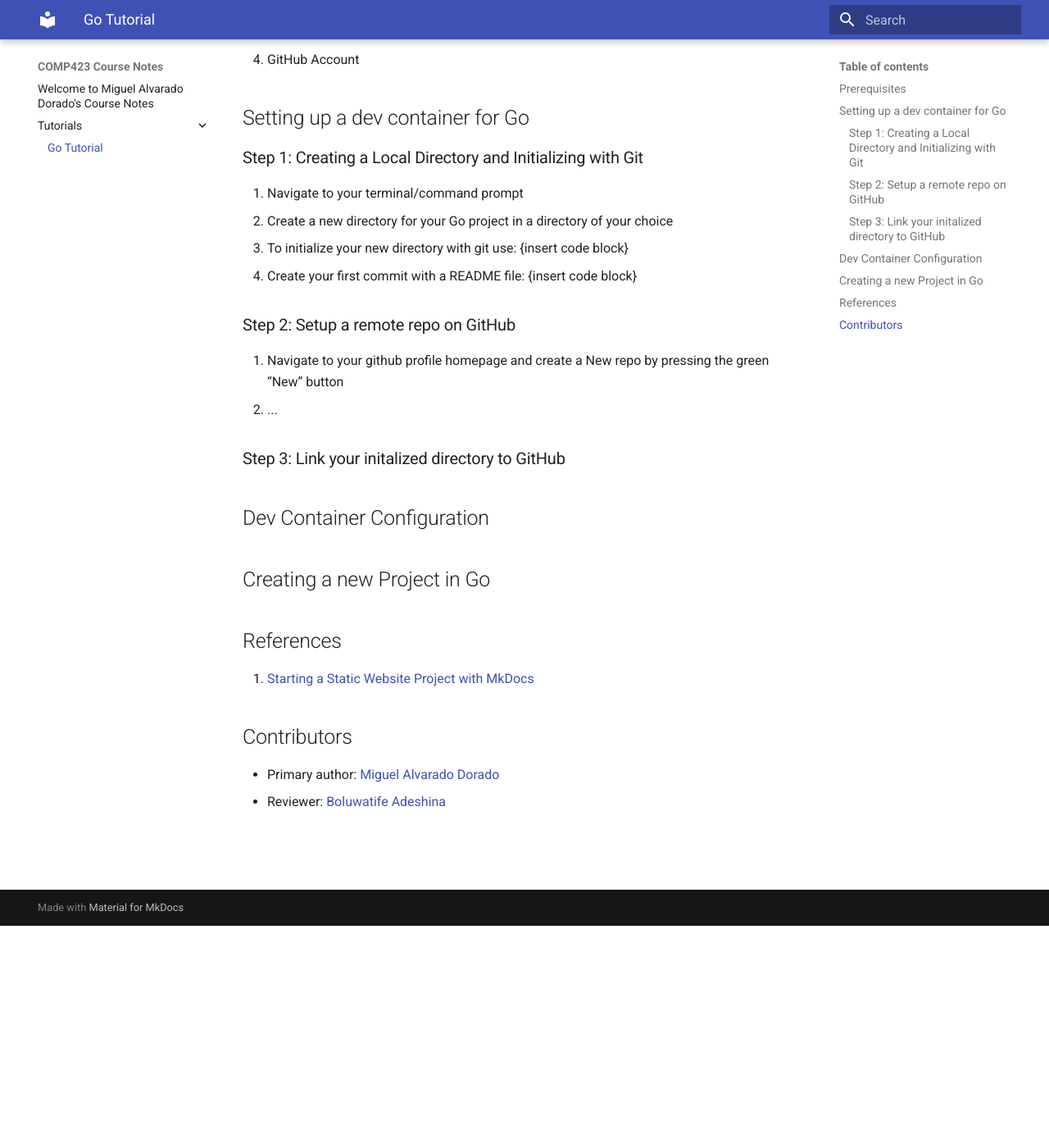
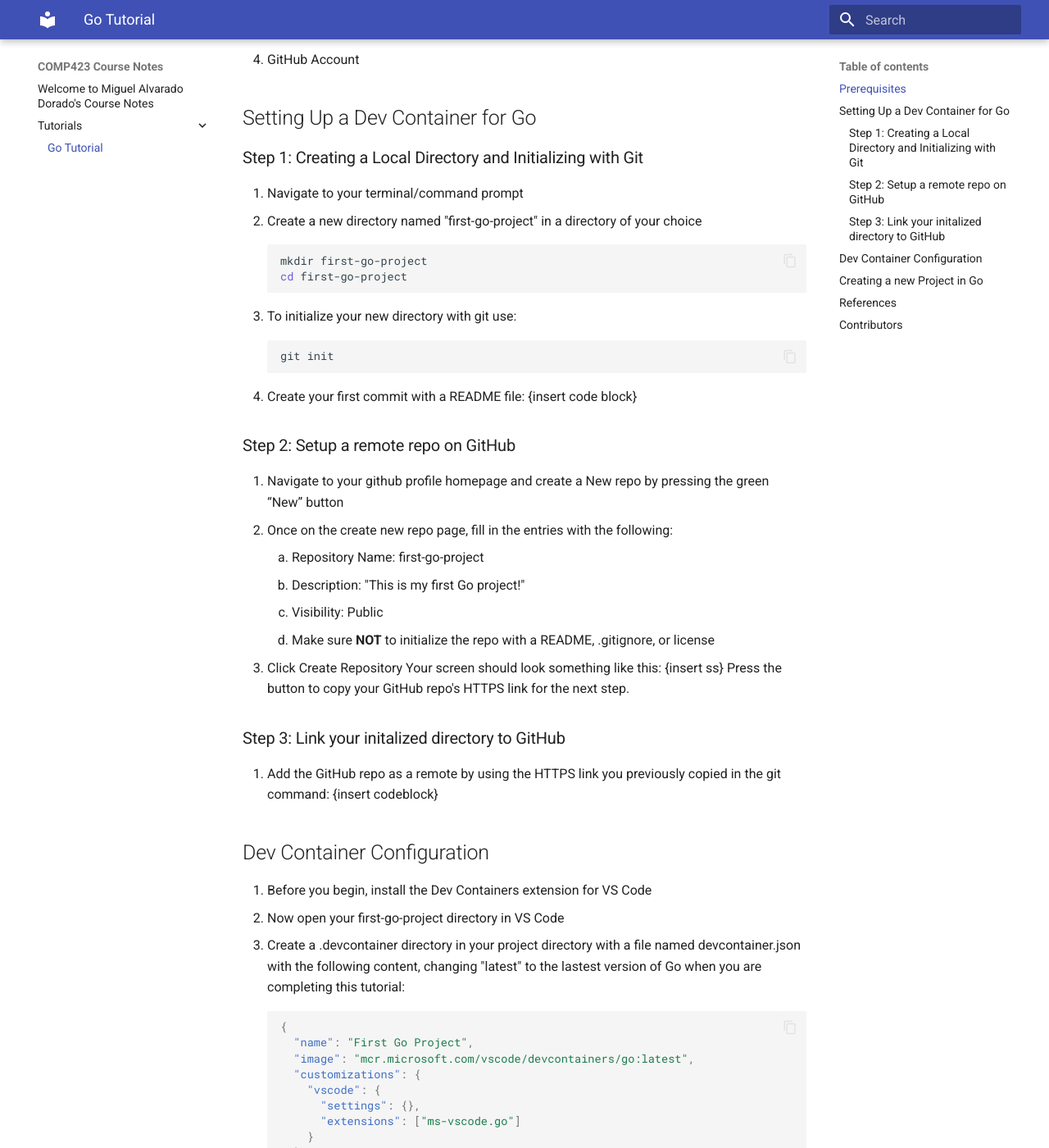
Before and after one commit to miguelaa123/comp423-course-notes, an MkDocs documentation site: the page built from docs/tutorials/go-setup.md, in a window 1280 px wide and 1400 px high, scrolled down 271 px. Shown: the whole window at 82% size. Built offline with MkDocs 1.6.1 and Material for MkDocs 9.7.7, drawn with Linux system fonts in a browser that asks for light colours.

Commit message:
progress on dev container config

````diff
--- a/docs/tutorials/go-setup.md
+++ b/docs/tutorials/go-setup.md
@@ -4,17 +4,48 @@
 2. Visual Studio Code
 3. Git
 4. GitHub Account
-## Setting up a dev container for Go
+## Setting Up a Dev Container for Go
 ### Step 1: Creating a Local Directory and Initializing with Git
 1. Navigate to your terminal/command prompt
-2. Create a new directory for your Go project in a directory of your choice
-3. To initialize your new directory with git use: {insert code block}
+2. Create a new directory named "first-go-project" in a directory of your choice
+``` bash
+mkdir first-go-project
+cd first-go-project
+```
+3. To initialize your new directory with git use:
+``` bash
+git init
+```
 4. Create your first commit with a README file: {insert code block}
 ### Step 2: Setup a remote repo on GitHub
 1. Navigate to your github profile homepage and create a New repo by pressing the green “New” button
-2. ...
+2. Once on the create new repo page, fill in the entries with the following:
+    1. Repository Name: first-go-project
+    2. Description: "This is my first Go project!"
+    3. Visibility: Public
+    4. Make sure **NOT** to initialize the repo with a README, .gitignore, or license
+3. Click Create Repository
+Your screen should look something like this: {insert ss}
+Press the button to copy your GitHub repo's HTTPS link for the next step.
 ### Step 3: Link your initalized directory to GitHub
+1. Add the GitHub repo as a remote by using the HTTPS link you previously copied in the git command: {insert codeblock}
 ## Dev Container Configuration
+1. Before you begin, install the Dev Containers extension for VS Code
+2. Now open your first-go-project directory in VS Code
+3. Create a .devcontainer directory in your project directory with a file named devcontainer.json with the following content, changing "latest" to the lastest version of Go when you are completing this tutorial:
+``` json
+{
+  "name": "First Go Project",
+  "image": "mcr.microsoft.com/vscode/devcontainers/go:latest",
+  "customizations": {
+    "vscode": {
+      "settings": {},
+      "extensions": ["ms-vscode.go"]
+    }
+  }
+}
+```
+4.
 ## Creating a new Project in Go
 ## References
 1. [Starting a Static Website Project with MkDocs](https://comp423-25s.github.io/resources/MkDocs/tutorial/#step-2-add-requirementstxt-python-dependency-configuration)
--- a/mkdocs.yml
+++ b/mkdocs.yml
@@ -1,6 +1,8 @@
 site_name: COMP423 Course Notes
 theme:
   name: material
+  features:
+    - content.code.copy
 
 markdown_extensions:
   - pymdownx.superfences
````
